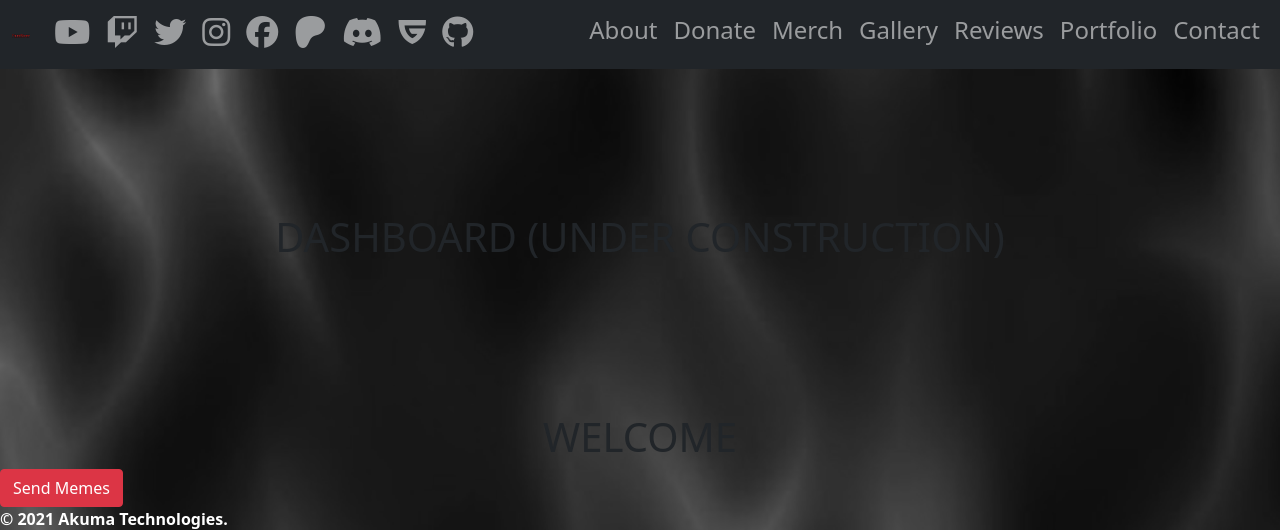
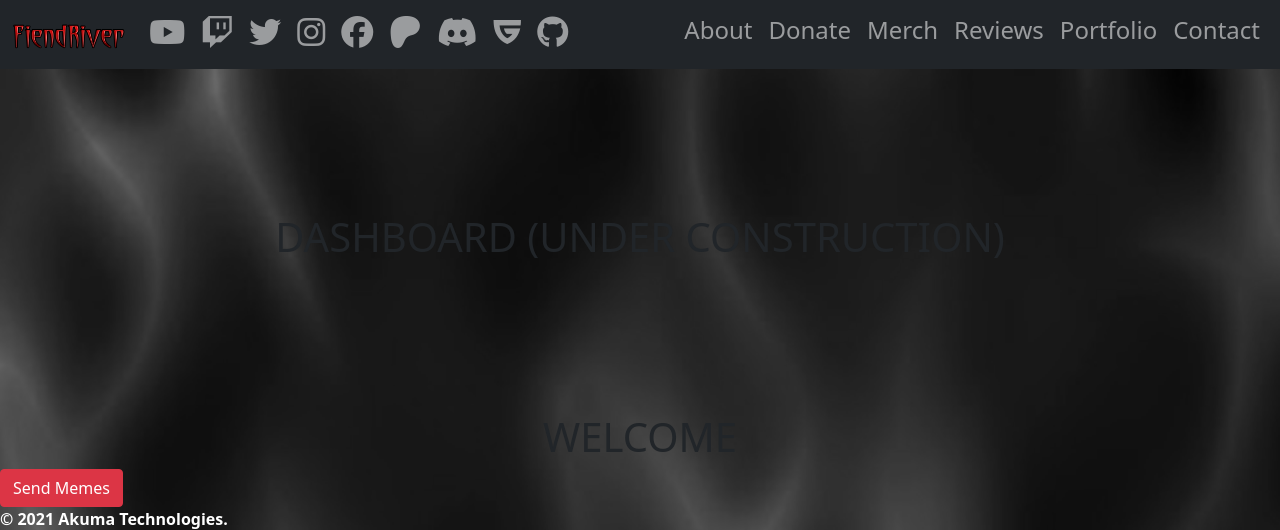
Before and after one commit to Avaddov/FRSITE, a Django app: page /account/dashboard in a window 1280 px wide. Shown: the top 530 px of the page. Run offline with Django 3.2, Linux system fonts and the light colour scheme; some libraries are stand-ins or nearby versions.

Commit message:
hid gallery

```diff
--- a/main/templates/partials/navbar.html
+++ b/main/templates/partials/navbar.html
@@ -42,8 +42,8 @@
                                     <a class="nav-link" href="https://streamelements.com/fiendriver-5321/tip"target="_blank"><h4>Donate</h4></a></li>
                                     <li class="nav-item">
                                       <a class="nav-link" href="/merch"> <h4> Merch</h4> </a></li>
-                                      <li class="nav-item">
-                                        <a class="nav-link" href="/gallery"> <h4>Gallery</h4> </a></li>
+                                      <!-- <li class="nav-item">
+                                        <a class="nav-link" href="/gallery"> <h4>Gallery</h4> </a></li> -->
                                         <li class="nav-item">
                                           <a class="nav-link" href="/gamereviews"> <h4>Reviews</h4> </a></li>
                                           <li class="nav-item">
```
